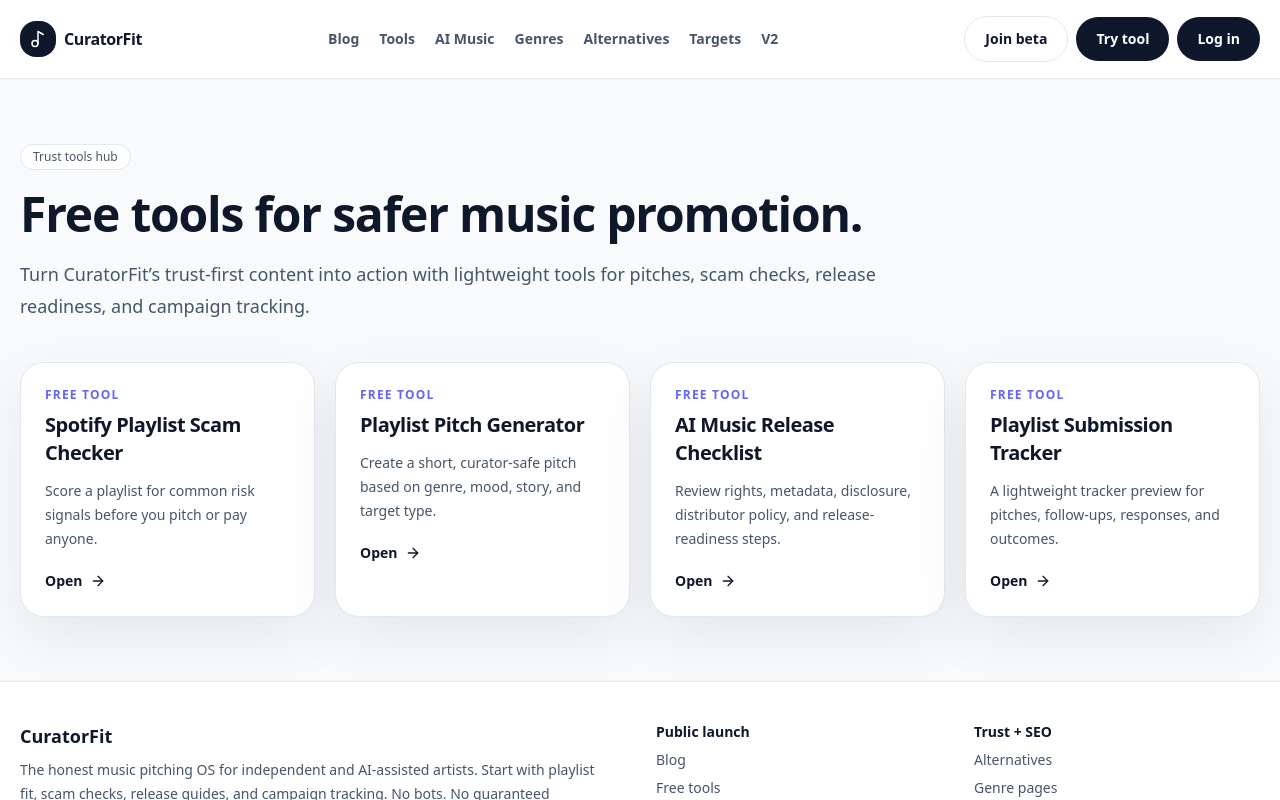
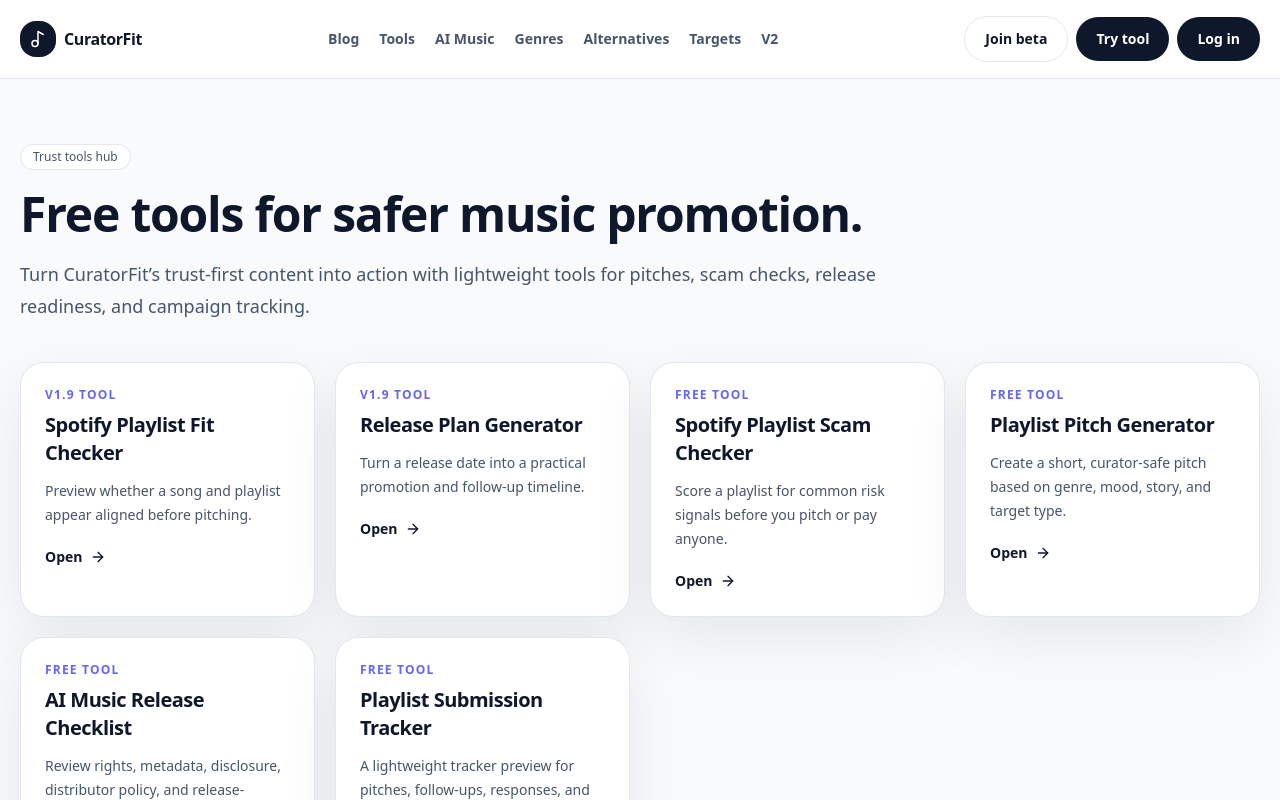
Before and after one commit to middlechildmzk/curatorfit, a Next.js app: page /tools in a window 1280 px wide. Shown: the top 800 px of the page. Built offline with nearby package versions, Linux system fonts and the light colour scheme; no server answers.

Commit message:
Surface V1.9 tools on tools index

```diff
--- a/app/tools/page.tsx
+++ b/app/tools/page.tsx
@@ -1,5 +1,18 @@
 import { toolCards } from '@/data/content';
 import { ContentCard } from '@/components/content-card';
+
+const v19Tools = [
+  {
+    href: '/tools/spotify-playlist-fit-checker',
+    title: 'Spotify Playlist Fit Checker',
+    description: 'Preview whether a song and playlist appear aligned before pitching.'
+  },
+  {
+    href: '/tools/release-plan-generator',
+    title: 'Release Plan Generator',
+    description: 'Turn a release date into a practical promotion and follow-up timeline.'
+  }
+];
 
 export const metadata = {
   title: 'Free music promotion tools | CuratorFit',
@@ -14,7 +27,8 @@ export default function ToolsPage() {
         <h1 className="mt-5 text-5xl font-black tracking-tight text-ink">Free tools for safer music promotion.</h1>
         <p className="mt-5 text-lg leading-8 text-slate-600">Turn CuratorFit’s trust-first content into action with lightweight tools for pitches, scam checks, release readiness, and campaign tracking.</p>
       </section>
-      <div className="grid gap-5 md:grid-cols-2 lg:grid-cols-3 lg:grid-cols-4">
+      <div className="grid gap-5 md:grid-cols-2 lg:grid-cols-4">
+        {v19Tools.map((tool) => <ContentCard key={tool.href} href={tool.href} title={tool.title} description={tool.description} eyebrow="V1.9 tool" />)}
         {toolCards.map((tool) => <ContentCard key={tool.slug} href={tool.href} title={tool.title} description={tool.description} eyebrow="Free tool" />)}
       </div>
     </main>
```
